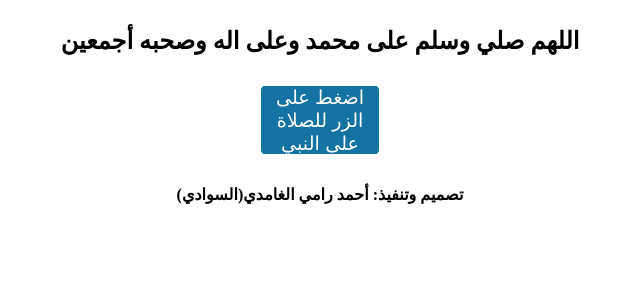
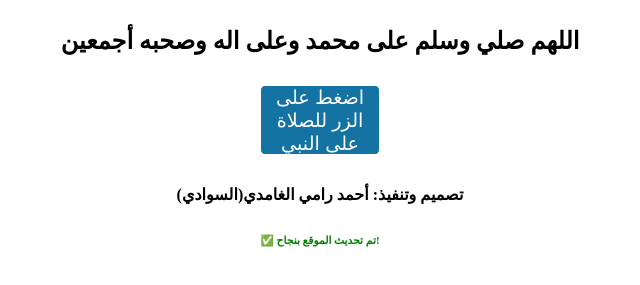
Before and after one commit to lozin1/vt.tiktok.com-qsau7070, a plain HTML site: page index.html in a window 1280 px wide. Shown: the part 329-614 px from the top of the page, without its empty margins (320-960 px from the left). Drawn offline with Linux system fonts and the light colour scheme.

Commit message:
Update index.html

```diff
--- a/index.html
+++ b/index.html
@@ -17,6 +17,7 @@
         اضغط على الزر للصلاة على النبي
         </button>
         <h4 class="by">تصميم وتنفيذ: أحمد رامي الغامدي(السوادي)</h4>
+        <h6 style="color: green;">✅ تم تحديث الموقع بنجاح!</h6>
     </div>
 </body>
 </html>
```
